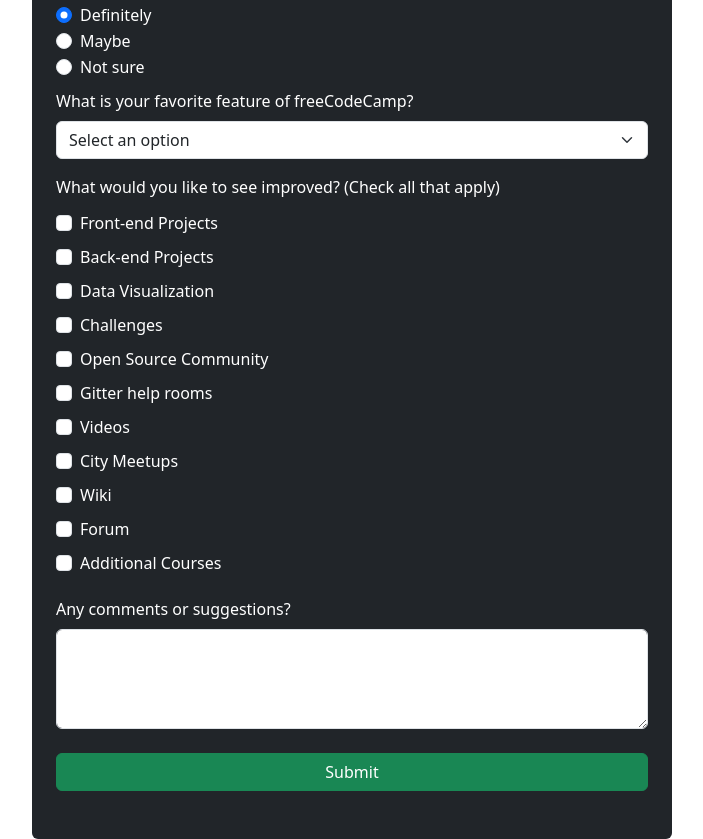
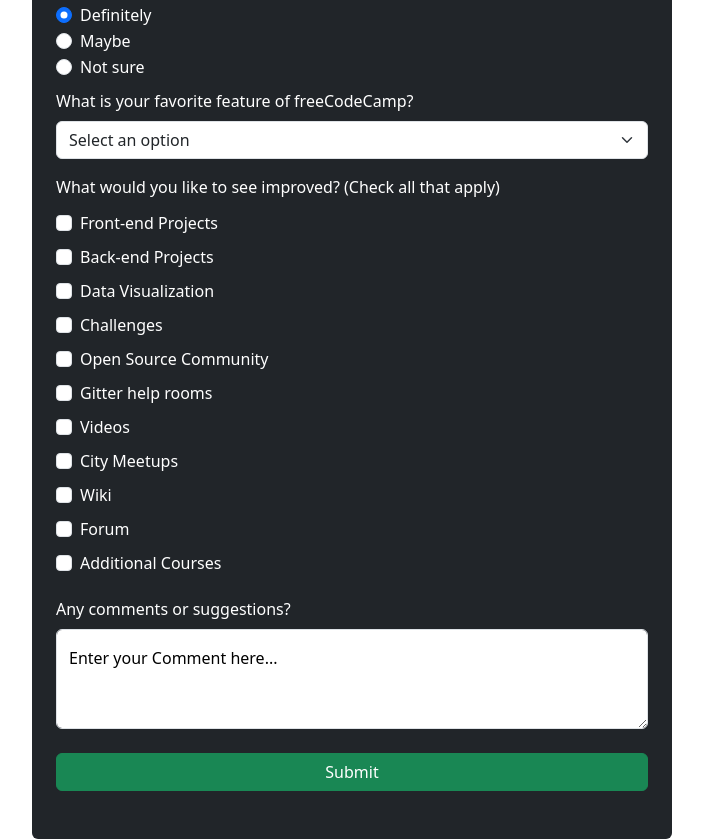
Before and after one commit to arifulnahid/ArifulBlesslinProject, a plain HTML site: page index.html in a window 1280 px wide. Shown: the part 485-1324 px from the top of the page, without its empty margins (288-991 px from the left). Drawn offline with nearby package versions, Linux system fonts and the light colour scheme.

Commit message:
text black Bug

```diff
--- a/index.html
+++ b/index.html
@@ -148,7 +148,7 @@
         <label for="basic-url" class="form-label mt-3">Any comments or suggestions?</label>
         <div class="form-floating">
           <textarea class="form-control" placeholder="Leave a comment here" id="floatingTextarea2" style="height: 100px"></textarea>
-          <label for="floatingTextarea2">Enter your Comment here...</label>
+          <label for="floatingTextarea2" class="text-black">Enter your Comment here...</label>
         </div>
         <button type="button" class="btn btn-success mt-4 mb-4 w-100 rounded">Submit</button>
       </form>
```
